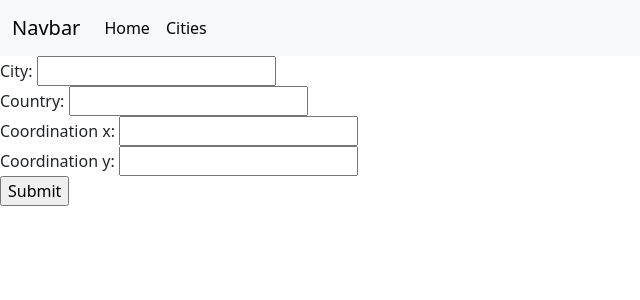
After one commit to Viktoraspr/weathers_laikinas, a Django app: page /cities/add in a window 1280 px wide. The commit adds this page. Shown: the top 300 px of the page, without its empty margins (0-640 px from the left). Run offline with Django 5.2, Linux system fonts and the light colour scheme; parts of the project's set-up code (start-up, migrations or seed data) failed here and were passed over.

Commit message:
Some changes

```diff
--- a/project/urls.py
+++ b/project/urls.py
@@ -14,12 +14,17 @@ Including another URLconf
     1. Import the include() function: from django.urls import include, path
     2. Add a URL to urlpatterns:  path('blog/', include('blog.urls'))
 """
+from django.conf import settings
+from django.conf.urls.static import static
 from django.contrib import admin
 from django.urls import path, include
+
 from .views import home
 
 urlpatterns = [
     path('admin/', admin.site.urls),
-    path("weathers/", include("weathers.urls")),
+    path("cities/", include("weathers.urls")),
     path('', home, name="home"),
 ]
+
+urlpatterns += static(settings.MEDIA_URL, document_root=settings.MEDIA_ROOT)
--- /dev/null
+++ b/templates/main.html
@@ -0,0 +1,21 @@
+<!doctype html>
+{% load static %}
+<html lang="en">
+  <head>
+    <meta charset="utf-8">
+    <meta name="viewport" content="width=device-width, initial-scale=1">
+    <title>My page</title>
+    <link href="https://cdn.jsdelivr.net/npm/bootstrap@5.3.3/dist/css/bootstrap.min.css" rel="stylesheet" integrity="sha384-QWTKZyjpPEjISv5WaRU9OFeRpok6YctnYmDr5pNlyT2bRjXh0JMhjY6hW+ALEwIH" crossorigin="anonymous">
+  </head>
+  <header>
+    {% include 'navbar.html' %}
+  </header>
+  <body>
+    {% block content %}
+    {% endblock %}
+
+    <script src="https://cdn.jsdelivr.net/npm/bootstrap@5.3.3/dist/js/bootstrap.bundle.min.js" integrity="sha384-YvpcrYf0tY3lHB60NNkmXc5s9fDVZLESaAA55NDzOxhy9GkcIdslK1eN7N6jIeHz" crossorigin="anonymous"></script>
+    <script src="https://cdn.jsdelivr.net/npm/@popperjs/core@2.11.8/dist/umd/popper.min.js" integrity="sha384-I7E8VVD/ismYTF4hNIPjVp/Zjvgyol6VFvRkX/vR+Vc4jQkC+hVqc2pM8ODewa9r" crossorigin="anonymous"></script>
+    <script src="https://cdn.jsdelivr.net/npm/bootstrap@5.3.3/dist/js/bootstrap.min.js" integrity="sha384-0pUGZvbkm6XF6gxjEnlmuGrJXVbNuzT9qBBavbLwCsOGabYfZo0T0to5eqruptLy" crossorigin="anonymous"></script>
+  </body>
+</html>
--- /dev/null
+++ b/templates/navbar.html
@@ -0,0 +1,15 @@
+<nav class="navbar navbar-expand-lg bg-body-tertiary">
+  <div class="container-fluid">
+    <a class="navbar-brand" href="#">Navbar</a>
+    <div class="collapse navbar-collapse" id="navbarSupportedContent">
+      <ul class="navbar-nav me-auto mb-2 mb-lg-0">
+        <li class="nav-item">
+          <a class="nav-link active" aria-current="page" href="{% url 'home' %}" >Home</a>
+        </li>
+        <li class="nav-item">
+           <a class="nav-link active" aria-current="page" href="{% url 'weathers:cities' %}" > Cities </a>
+        </li>
+      </ul>
+    </div>
+  </div>
+</nav>
--- a/weathers/admin.py
+++ b/weathers/admin.py
@@ -2,8 +2,4 @@ from django.contrib import admin
 from .models import City
 
 
-class CityAdmin(admin.ModelAdmin):
-    fields = ["name", "country"]
-
-
-admin.site.register(City, CityAdmin)
+admin.site.register(City)
--- /dev/null
+++ b/weathers/forms.py
@@ -0,0 +1,8 @@
+from django import forms
+
+
+class NameForm(forms.Form):
+    city = forms.CharField(max_length=20, min_length=3)
+    country = forms.CharField(max_length=50, min_length=3)
+    coordination_x = forms.FloatField(min_value=0, max_value=120)
+    coordination_y = forms.FloatField(min_value=0, max_value=120)
--- /dev/null
+++ b/weathers/templates/weathers/city_add_1.html
@@ -0,0 +1,11 @@
+{% extends 'main.html' %}
+
+{% block content %}
+
+    <form method="post">
+        {% csrf_token %}
+        {{ form }}
+        <input type="submit" value="Submit">
+    </form>
+
+{% endblock %}
--- a/weathers/urls.py
+++ b/weathers/urls.py
@@ -2,10 +2,10 @@ from django.urls import path
 
 from . import views
 
+app_name = 'weathers'
 
 urlpatterns = [
-    path("", views.index, name="index"),
+    path("", views.index, name="cities"),
     path("<int:pk>", views.detail, name="city"),
-    # sukurti nauja patha kuriam butu orai ir juos atvaziuti html faile
-    path("orai/<int:pk>", views.orai, name="orai"),
+    path("add", views.add_city, name="city_add"),
 ]
--- a/weathers/views.py
+++ b/weathers/views.py
@@ -1,5 +1,11 @@
-from django.shortcuts import render, get_object_or_404
-from .models import City
+from django.shortcuts import render, get_object_or_404, redirect
+
+from .helper_functions.weathers import get_temperature
+from .models import City, CityWeathers
+from django.http import Http404
+from django.http import HttpResponse, HttpResponseRedirect
+from django.urls import reverse
+from .forms import NameForm
 
 
 def index(request):
@@ -9,9 +15,54 @@ def index(request):
 
 
 def detail(request, pk):
-    city = get_object_or_404(City, pk=pk)
-    context = {'city': city}
+    city = None
+    try:
+        city = City.objects.get(pk=pk)
+    except City.DoesNotExist:
+        pass
+
+    context = {
+        'city': city,
+        'value': str(pk) * 5,
+        'cities': City.objects.all(),
+        'temperature': get_temperature(10, 10),
+    }
+
+    city_weathers = CityWeathers.objects.create(city=city, temperature=15)
+    city_weathers.save()
+
     return render(request=request, template_name="weathers/city.html", context=context)
 
-# cia turi atsirasi funckija "weathers", kur i frontenda turite nusiusti orus
-# ir juos atvaizduoti
+
+def add_city(request):
+    if request.method == "POST":
+        form = NameForm(request.POST)
+        if form.is_valid():
+            city = City.objects.create(
+                name=form.cleaned_data["city"],
+                country=form.cleaned_data["country"],
+                coordination_x=form.cleaned_data["coordination_x"],
+                coordination_y=form.cleaned_data["coordination_y"],
+            )
+            city.save()
+            return HttpResponseRedirect(reverse("weathers:cities"))
+    else:
+        form = NameForm()
+    context = {"form": form}
+    return render(request=request, template_name="weathers/city_add_1.html", context=context)
+
+
+"""
+def add_city(request):
+    if request.method == "POST":
+        city = City.objects.create(
+            name=request.POST["city"],
+            country=request.POST["country"],
+            coordination_x=request.POST["coordination_x"],
+            coordination_y=request.POST["coordination_y"],
+        )
+        city.save()
+        return HttpResponseRedirect(reverse("weathers:cities", args=[10]))
+    context = {}
+    return render(request=request, template_name="weathers/city_add.html", context=context)
+"""
```
Also changed, not shown: templates/home.html (+7 -10 lines), weathers/templates/weathers/cities.html (+9 -1 lines), weathers/templates/weathers/city.html (+24 -2 lines), weathers/templates/weathers/city_add.html (added, +22 -0 lines), weathers/helper_functions/__init__.py (added).
